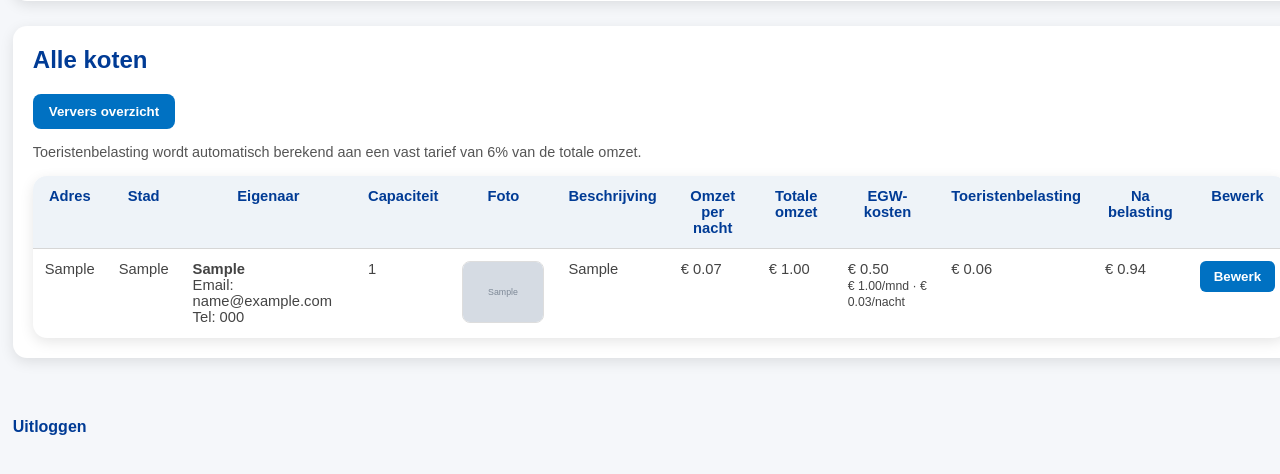
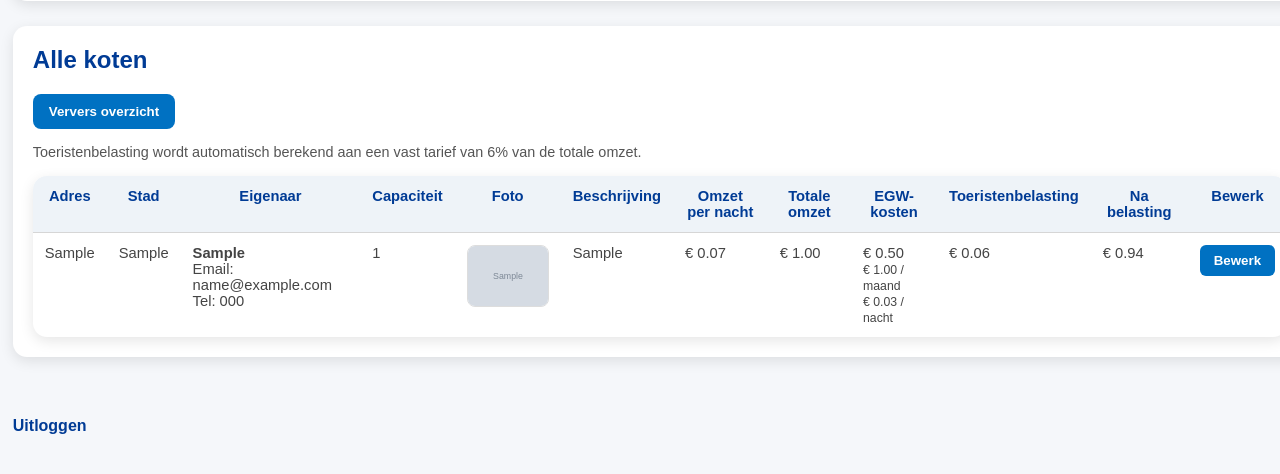
Before and after one commit to A-D-DBS-application/web-application-2025-group-7, a Flask app: page /dashboard_admin_koten in a window 1280 px wide. Shown: the part 224-698 px from the top of the page. Run offline with Flask 3, Linux system fonts and the light colour scheme; a user stored in the database is signed in; tables that the repository leaves empty hold one stand-in row (values such as "Sample post"); grey boxes marked "Sample" are stand-in pictures.

Commit message:
Admin kleine aanpassingen + brandveiligheid filter weg

```diff
--- a/Flask/app/templates/admin_kot_list.html
+++ b/Flask/app/templates/admin_kot_list.html
@@ -151,8 +151,8 @@
                 <td>
                     € {{ "%.2f"|format(egw_share) }}<br>
                     <small>
-                        € {{ "%.2f"|format(egw_month) }}/mnd ·
-                        € {{ "%.2f"|format(egw_night) }}/nacht
+                        € {{ "%.2f"|format(egw_month) }} / maand<br>
+                        € {{ "%.2f"|format(egw_night) }} / nacht
                     </small>
                 </td>
 
--- a/Flask/app/templates/index.html
+++ b/Flask/app/templates/index.html
@@ -185,7 +185,6 @@
 
             <br><br>
 
-            <label><input type="checkbox" name="brandveiligheidsconformiteit" value="1" {% if filters.brandveiligheidsconformiteit == '1' %}checked{% endif %}> Brandveilig</label>
             <label><input type="checkbox" name="eigen_keuken" value="1" {% if filters.eigen_keuken == '1' %}checked{% endif %}> Eigen keuken</label>
             <label><input type="checkbox" name="eigen_sanitair" value="1" {% if filters.eigen_sanitair == '1' %}checked{% endif %}> Eigen sanitair</label>
 
```
Also changed, not shown: Flask/app/static/uploads/kot6_1764010950.png (added).
